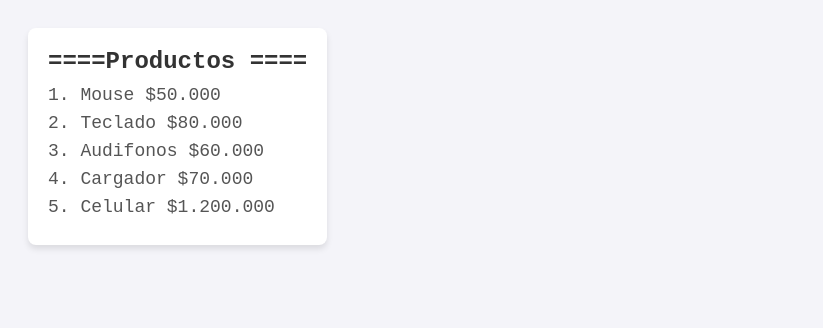
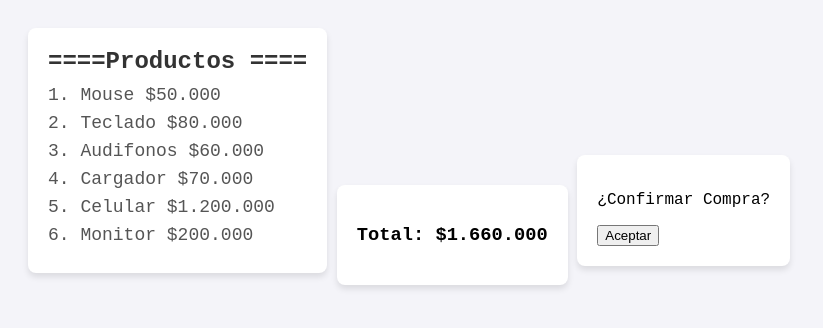
Before and after one commit to barenas12/MiniMarket, a plain HTML site: page index.html in a window 1280 px wide. Shown: the whole page, without its empty margins (0-823 px from the left). Drawn offline with Linux system fonts and the light colour scheme.

Commit message:
feat: car/pay

```diff
--- a/index.html
+++ b/index.html
@@ -15,5 +15,14 @@
         <ul id="list-products"></ul>
     </div>
 
+    <div class = "contenedor">
+        <h3 id="total"> Total: </h3>
+    </div>
+
+    <div class ="contenedor">
+        <p id="text">¿Confirmar Compra?</p>
+        <button id="pay">Aceptar</button>
+    </div>
+
 </body>
 </html>
--- a/script.js
+++ b/script.js
@@ -3,8 +3,10 @@ let products = [
     { Product: "Teclado", Price: 80000 },
     { Product: "Audifonos", Price: 60000 },
     { Product: "Cargador", Price: 70000},
-    { Product: "Celular", Price: 1200000}
+    { Product: "Celular", Price: 1200000},
+    { Product: "Monitor", Price: 200000}
 ];
+
 
 const list = document.getElementById("list-products");
 
@@ -21,3 +23,24 @@ products.forEach((p, index) => {
 
     list.appendChild(li);
 });
+
+const total = products.reduce((acumulator, product) => acumulator + product.Price, 0);
+
+let totalFormatted = new Intl.NumberFormat('es-CO', {
+    maximumFractionDigits: 0
+}).format(total);
+
+const totalProduct = document.getElementById("total");
+
+totalProduct.innerHTML = `Total: $${totalFormatted}`;
+
+const pay = document.getElementById("pay");
+const text = document.getElementById("text");
+
+pay.addEventListener('click',function(){
+    text.textContent= "Compra realizada correctamente";
+    text.style.color = "green";
+    text.style.display = 'none';
+    text.style.display = 'block';
+    pay.style.display = 'none';
+});
```
